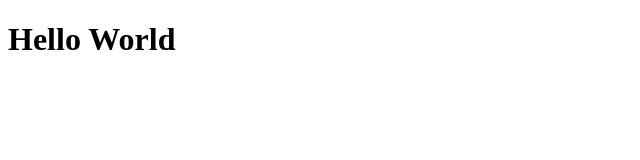
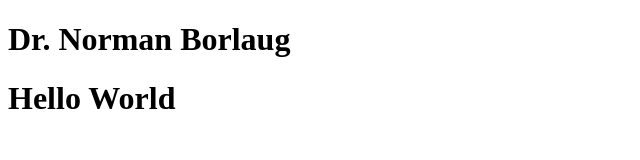
Before and after one commit to Luiscarlosvd/jorgeyluis, a plain HTML site: page index.html in a window 1280 px wide. Shown: the whole page, without its empty margins (0-640 px from the left). Drawn offline with Linux system fonts and the light colour scheme.

Commit message:
First updates

```diff
--- a/index.html
+++ b/index.html
@@ -5,8 +5,11 @@
     <title>Fork Me! FCC: Test Suite Template</title>
     <link rel="stylesheet" href="css/style.css">
   </head>
-
   <body>
+    <main id="main">
+      <h1 id="title">Dr. Norman Borlaug</h1>
+      <div id="img-div"></div>
+    </main>
     <script src="https://cdn.freecodecamp.org/testable-projects-fcc/v1/bundle.js"></script>
 
     <h1>Hello World</h1>
```
